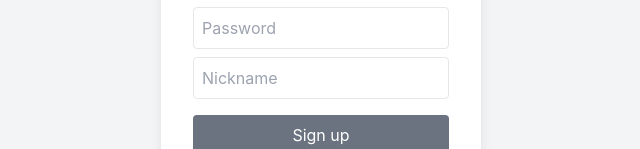
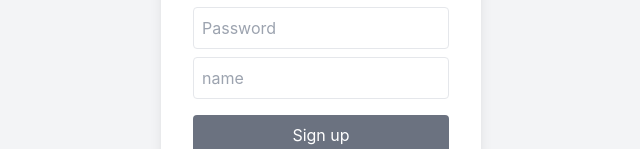
Before and after one commit to GIBBY-GDGoC-in-GIST/GIBBY_frontend, a React (Create React App) app: page / in a window 1280 px wide. Both pictures are taken after a click on the button "Go to Sign up page". Shown: the part 344-493 px from the top of the page, without its empty margins (319-959 px from the left). Built offline with nearby package versions, Linux system fonts and the light colour scheme.

Commit message:
로그인 재수정

```diff
--- a/src/pages/AppointmentPage.js
+++ b/src/pages/AppointmentPage.js
@@ -20,7 +20,7 @@ const AppointmentPage = () => {
     try {
       const token = localStorage.getItem("token");
       const response = await axios.post(
-        "http://3.25.186.102:3333/api/appointment",
+        "http://3.25.186.102:3333/appointment",
         {
           hobby,
           date,
--- a/src/pages/LoginPage.js
+++ b/src/pages/LoginPage.js
@@ -5,7 +5,7 @@ import { useNavigate } from 'react-router-dom';
 const LoginPage = ({ setCurrentUser }) => {
   const [email, setEmail] = useState("");
   const [password, setPassword] = useState("");
-  const [nickname, setNickname] = useState("");
+  const [name, setNickname] = useState("");
   const [isSignUp, setIsSignUp] = useState(false);
   const [errorMessage, setErrorMessage] = useState("");
   const [successMessage, setSuccessMessage] = useState("");
@@ -28,7 +28,7 @@ const LoginPage = ({ setCurrentUser }) => {
   };
 
   const handleSignUp = async () => {
-    if (!nickname) {
+    if (!name) {
       setErrorMessage("Please write your nickname.");
       return;
     }
@@ -37,13 +37,14 @@ const LoginPage = ({ setCurrentUser }) => {
       const res = await axios.post("http://3.25.186.102:3333/auth/register", {
         email,
         password,
-        nickname
+        name
       });
       const { token, user } = res.data;
       localStorage.setItem("token", token);
       setCurrentUser(user);
       setSuccessMessage("🎉 Sign up done!");
       setTimeout(() => {
+        setSuccessMessage("");
         navigate('/home');
       }, 1500);
     } catch (error) {
@@ -76,8 +77,8 @@ const LoginPage = ({ setCurrentUser }) => {
           <input
             className="w-full p-2 border rounded mb-2"
             type="text"
-            placeholder="Nickname"
-            value={nickname}
+            placeholder="name"
+            value={name}
             onChange={(e) => setNickname(e.target.value)}
           />
         )}
--- a/src/pages/PostPage.js
+++ b/src/pages/PostPage.js
@@ -10,7 +10,7 @@ const PostPage = ({ currentUser }) => {
 
   const fetchPosts = async () => {
     try {
-      const res = await axios.get('http://3.25.186.102:3333/api/posts');
+      const res = await axios.get('http://3.25.186.102:3333/recruit');
       setPosts(res.data.data);
     } catch (err) {
       console.error('게시글 불러오기 실패:', err);
@@ -28,7 +28,7 @@ const PostPage = ({ currentUser }) => {
     try {
       const token = localStorage.getItem('token');
       await axios.post(
-        'http://3.25.186.102:3333/api/posts',
+        'http://3.25.186.102:3333/recruit',
         { text: postText },
         {
           headers: {
--- a/src/pages/ProfilePage.js
+++ b/src/pages/ProfilePage.js
@@ -10,7 +10,7 @@ const ProfilePage = ({ currentUser }) => {
     const fetchProfile = async () => {
       try {
         const token = localStorage.getItem("token");
-        const res = await axios.get("https://api.newbie.gistory.me/api/users/me", {
+        const res = await axios.get("http://3.25.186.102:3333/profile", {
           headers: {
             Authorization: `Bearer ${token}`
           }
@@ -32,7 +32,7 @@ const ProfilePage = ({ currentUser }) => {
 
     try {
       const token = localStorage.getItem("token");
-      await axios.put("http://3.25.186.102:3333/api/profile", {
+      await axios.put("http://3.25.186.102:3333/profile", {
         nickname
       }, {
         headers: {
```
